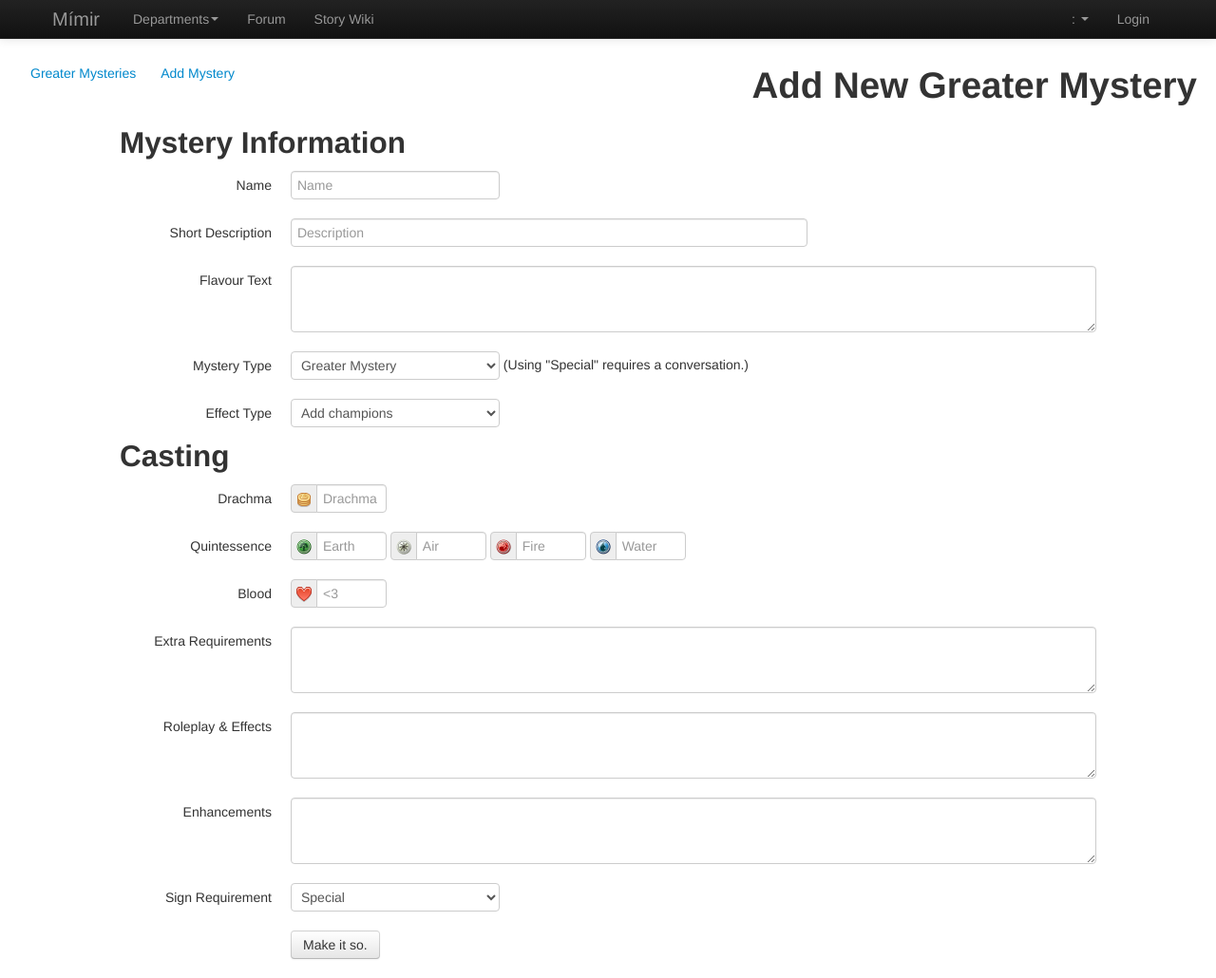
After one commit to aquarion/Mimir, a PHP site: template views/mysterious/add.php in a window 1280 px wide. The commit adds this page. Shown: the whole page at 95% size. Run offline with PHP 8.4, Linux system fonts and the light colour scheme; the template is opened without the code that fills it, so the values that code supplies are empty; some libraries are stand-ins or nearby versions.

Commit message:
CRUd for Greater Mysteries

```diff
--- a/app/models/event.php
+++ b/app/models/event.php
@@ -114,6 +114,11 @@ class Event {
         return Event::current;
     }
 
+    static function current_attribute($attr){
+        $event = Event::current();
+        return Event::events()[$event][$attr];
+    }
+
     static function set_current($value){
         setcookie("event", $value, 0, '/');
     }
--- a/views/fragments/header.php
+++ b/views/fragments/header.php
@@ -105,7 +105,7 @@ input::-webkit-inner-spin-button {
                 'altar' => "Kudos",
                 'blesser' => "Blessings",
                 'players' => "Players",
-                'mysteries' => "Greater Mysteries",
+                'mysterious' => "Greater Mysteries",
                 'cauldron' => "Lesser Mysteries",
                 'artifacts' => "Artifacts",
                 'journals' => "Journals",
--- a/views/frontpage.php
+++ b/views/frontpage.php
@@ -38,10 +38,10 @@
           <p><a class="btn" href="#">View details &raquo;</a></p>
         </div><!-- /.span3 -->
 
-        <div class="span3 centered notyet">
+        <div class="span3 centered">
           <h2>Greater Mysteries</h2>
-          <p><img src="/assets/home/img/section-icons/nuclear-icon.png" width="128"/></p>
-          <p><a class="btn" href="#">View details &raquo;</a></p>
+          <p><a href="/mysterious"><img src="/assets/home/img/section-icons/nuclear-icon.png" width="128"/></a></p>
+          <p><a class="btn" href="/mysterious">View details &raquo;</a></p>
         </div><!-- /.span3 -->
 
         <div class="span3 centered notyet">
--- /dev/null
+++ b/views/mysterious/add.php
@@ -0,0 +1,245 @@
+<div class="container-fluid">
+  <div class="row-fluid">
+    <div class="span4">
+        <?PHP include("navigation.php"); ?>
+    </div>
+    <div class="span8">
+        <h1 class="pull-right">Add New Greater Mystery</h1>
+    </div>
+  </div>
+  <div class="row-fluid">
+    <div class="span10 offset1">
+        <form class="form-horizontal" action="add" method="POST">
+
+            <?PHP if(isset($errors)){
+               echo '<div class="alert alert-error">';
+               foreach($errors as $index => $error){
+                   echo "<li>".$error."</li>";
+               }
+               echo '</div>';
+             } ?>
+            <h2>Mystery Information</h2>
+        <div class="control-group">
+
+
+
+        <div class="control-group">
+          <label class="control-label" for="inputName">Name</label>
+          <div class="controls">
+            <input type="text" id="inputName" placeholder="Name" name="name" value="<?PHP echo $mystery->name ?>">
+          </div>
+        </div>
+        <div class="control-group">
+          <label class="control-label" for="inputDesc">Short Description</label>
+          <div class="controls">
+            <input type="text" id="inputDesc" placeholder="Description" name="short_desc"  class="input-xxlarge" value="<?PHP echo $mystery->short_desc ?>">
+          </div>
+        </div>
+
+        <div class="control-group">
+          <label class="control-label" for="inputFlavour">Flavour Text</label>
+          <div class="controls">
+            <textarea class="input-block-level" rows="3" id="inputFlavour" name="flavour"><?PHP echo $mystery->flavour ?></textarea>
+          </div>
+        </div>
+
+        <label class="control-label" for="inputType">Mystery Type</label>
+        <div class="controls">
+            <select name="mystery_type">
+                <?PHP
+                $type_options = array(
+                    'Greater Mystery',
+                    'Paramount Mystery',
+                    'Zodiac Mystery',
+                    'Special'
+                );
+                $selected = 'selected="selected"';
+                foreach($type_options as $option){
+                    printf('<option %s>%s</option>', $mystery->mystery_type == $option ? $selected : '', $option);
+                }
+                ?>
+            </select>
+            (Using "Special" requires a conversation.)
+        </div>
+      </div>
+
+        <label class="control-label" for="inputType">Effect Type</label>
+        <div class="controls">
+            <select name="effect_type">
+                <?PHP
+                $type_options = array(
+                  'Add champions',
+                  'Arena',
+                  'Buff',
+                  'Buff Characters',
+                  'Buff Warband',
+                  'Buff, Tribute de-buff',
+                  'Challenge buff',
+                  'Curse',
+                  'Divination',
+                  'Healing',
+                  'Metamagic',
+                  'Natural Disaster',
+                  'Philosopher Buff',
+                  'Plot',
+                  'Power Up',
+                  'Quest buff',
+                  'Quest Buff',
+                  'Route Creator',
+                  'Route Destroyer',
+                  'Route Disruptor',
+                  'Route Mover',
+                  'Special',
+                  'Summons',
+                  'Transmute',
+                  'Tribute Effector',
+                  'Tribute Stealer',
+                  'Warleader Buff',
+                  'World Forge',
+                  'Other'
+                );
+                $selected = 'selected="selected"';
+                foreach($type_options as $option){
+                    printf('<option %s>%s</option>', $mystery->effect_type == $option ? $selected : '', $option);
+                }
+                ?>
+            </select>
+        </div>
+
+
+      <h2>Casting</h2>
+
+        <div class="control-group">
+          <label class="control-label" for="inputDrachma">Drachma</label>
+          <div class="controls">
+            <div class="input-prepend">
+                <span class="add-on kudos"><img src="/assets/home/img/fatcow-icons/coin_stack_gold.png"></span>
+                <input type="number" class="input-mini kudossrc" data-value="1" id="drachma" placeholder="Drachma" name="drachma" min="0" value="<?PHP echo $mystery->drachma ?>">
+            </div>
+
+
+
+          </div>
+        </div>
+        <div class="control-group">
+          <label class="control-label" for="inputDrachma">Quintessence</label>
+          <div class="controls">
+
+            <div class="input-prepend">
+            <span class="add-on kudos"><img src="/assets/home/img/elements/Green.png" width="16"></span>
+            <input type="number" class="input-mini kudossrc" data-value="5" id="earth" placeholder="Earth" name="quin_earth" min="0" value="<?PHP echo $mystery->quin_earth ?>">
+            </div>
+            <div class="input-prepend">
+            <span class="add-on"><img src="/assets/home/img/elements/White.png" width="16"></span>
+            <input type="number" class="input-mini kudossrc" data-value="5" id="air" placeholder="Air" name="quin_air" min="0" value="<?PHP echo $mystery->quin_air ?>">
+            </div>
+            <div class="input-prepend">
+            <span class="add-on"><img src="/assets/home/img/elements/Red.png" width="16"></span>
+            <input type="number" class="input-mini kudossrc" data-value="5" id="fire" placeholder="Fire" name="quin_fire" min="0" value="<?PHP echo $mystery->quin_fire ?>">
+            </div>
+            <div class="input-prepend">
+            <span class="add-on"><img src="/assets/home/img/elements/Blue.png" width="16"></span>
+            <input type="number" class="input-mini kudossrc" data-value="5" id="water" placeholder="Water" name="quin_water" min="0" value="<?PHP echo $mystery->quin_water ?>">
+            </div>
+
+          </div>
+        </div>
+
+        <div class="control-group">
+          <label class="control-label" for="inputBlood">Blood</label>
+          <div class="controls">
+
+            <div class="input-prepend">
+            <span class="add-on"><img src="/assets/home/img/fatcow-icons/heart.png"></span>
+            <input type="number" class="input-mini" id="lives" data-value="10" placeholder="<3" name="blood" value="<?PHP echo $mystery->blood ?>">
+            </div>
+          </div>
+        </div>
+
+
+        <div class="control-group">
+          <label class="control-label" for="inputExtra">Extra Requirements</label>
+          <div class="controls">
+            <textarea class="input-block-level" rows="3" name="extra_requirements"><?PHP echo $mystery->notes ?></textarea>
+          </div>
+        </div>
+
+        <div class="control-group">
+          <label class="control-label" for="inputNotes">Roleplay &amp; Effects</label>
+          <div class="controls">
+            <textarea class="input-block-level" rows="3" name="effect"><?PHP echo $mystery->effect ?></textarea>
+          </div>
+        </div>
+
+        <div class="control-group">
+          <label class="control-label" for="inputNotes">Enhancements</label>
+          <div class="controls">
+            <textarea class="input-block-level" rows="3" name="effect"><?PHP echo $mystery->enhancements ?></textarea>
+          </div>
+        </div>
+
+
+        <div class="control-group">
+          <label class="control-label" for="inputSign">Sign Requirement</label>
+          <div class="controls">
+              <select name="sign_requirement">
+                  <?PHP
+                  $type_options = array();
+                  $events = Event::events();
+                  foreach($events as $event){
+                    $type_options[$event['sign']] = $event['sign'];
+                  }
+                  $type_options[] = "Special";
+                  $selected = 'selected="selected"';
+
+
+                  foreach($type_options as $option){
+                      printf('<option %s>%s</option>', $mystery->sign_requirement == $option ? $selected : '', $option);
+                  }
+                  ?>
+              </select>
+          </div>
+        </div>
+
+        <div class="control-group">
+          <div class="controls">
+            <button type="submit" class="btn">Make it so.</button>
+          </div>
+        </div>
+
+
+      </form>
+    </div>
+
+
+  </div>
+</div>
+<script type="text/javascript">
+
+Altar = {
+
+
+    searchByPriestName : function(query, process){
+        console.log(query);
+        console.log(process);
+    },
+
+    searchByPid : function(query, process){
+        console.log(query);
+        console.log(process);
+        return $.get('/typeahead', { pid: query }, function (data) {
+            return process(data.options);
+        });
+    },
+
+
+    add_init : function(){
+
+        $("#inputPID").typeahead(Altar.searchByPid);
+        $("#inputCharacter").typeahead({source : Altar.searchByPriestName});
+
+    }
+}
+
+$(document).ready(Altar.add_init)
+</script>
--- /dev/null
+++ b/views/mysterious/navigation.php
@@ -0,0 +1,6 @@
+<?PHP if(!isset($lnav_active)){ $active = ""; } else { $active = $lnav_active; } ?>
+
+<ul class="nav nav-pills">
+          <li class="<?PHP echo $active == "index" ? "active" : ''; ?>"><a href="/mysterious/"     >Greater Mysteries</a></li>
+          <li class="<?PHP echo $active == "add"    ? "active" : ''; ?>"><a href="/mysterious/add"  >Add Mystery</a></li
+        </ul>
```
Also changed, not shown: app/controllers/mysterious.php (added, +82 -0 lines), app/models/greatermystery.php (added, +14 -0 lines), doc/schema.sql (+50 -3 lines), views/mysterious/index.php (added, +255 -0 lines), app/controllers/journals.php (indentation only), 1 other file.
